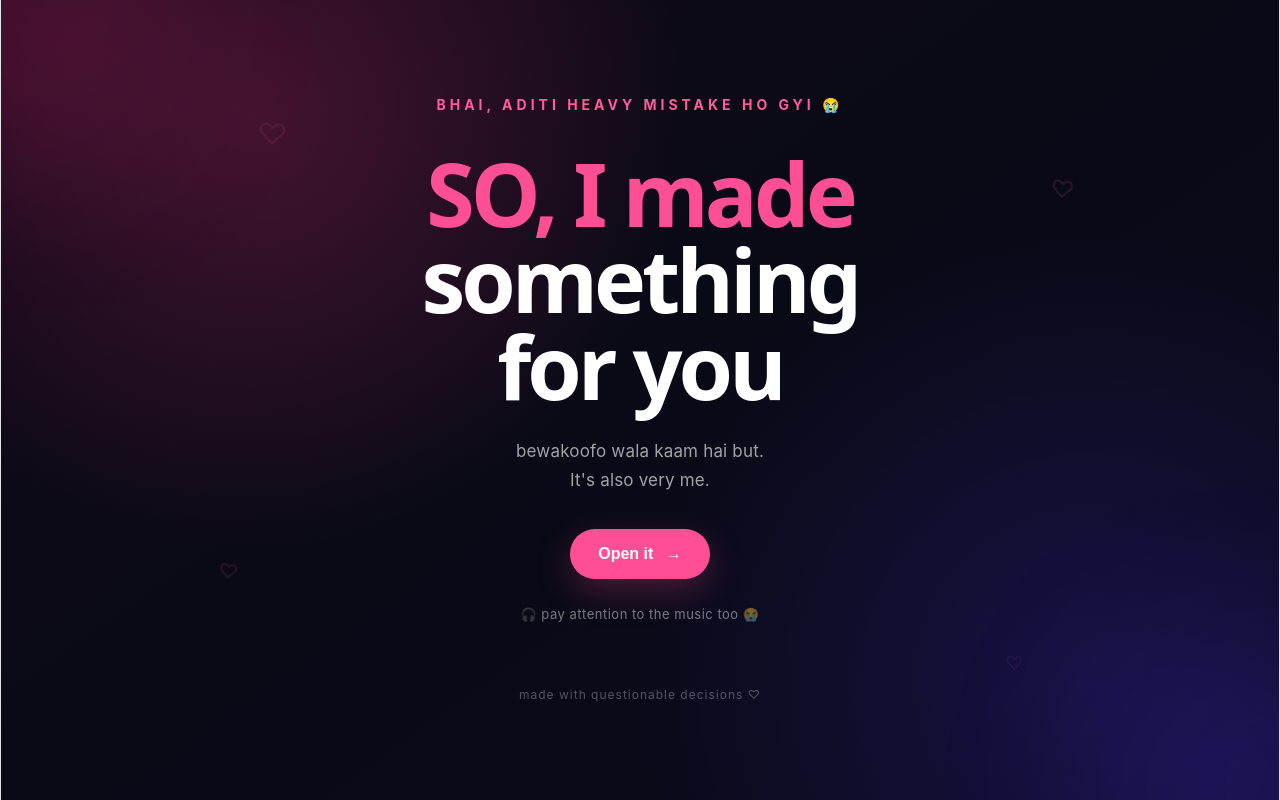
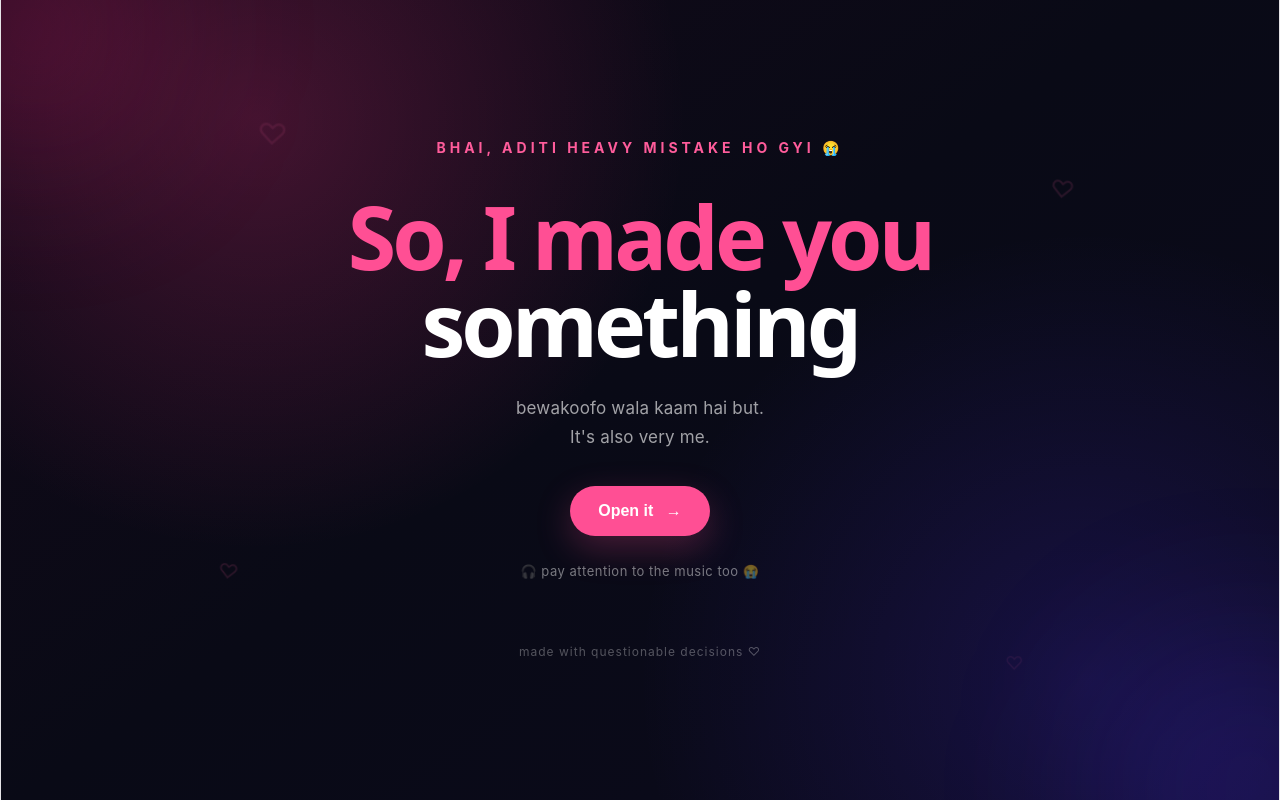
Before and after one commit to shyne7/apology-site, a React (Vite) app: page / in a window 1280 px wide. Built offline with nearby package versions, Linux system fonts and the light colour scheme.

Commit message:
update apology message

```diff
--- a/src/App.jsx
+++ b/src/App.jsx
@@ -99,9 +99,9 @@ function App() {
           </div>
 
           <h1>
-            SO, I made something
+            So, I made you
             <br />
-            for you
+            something
           </h1>
 
           <p>
```
